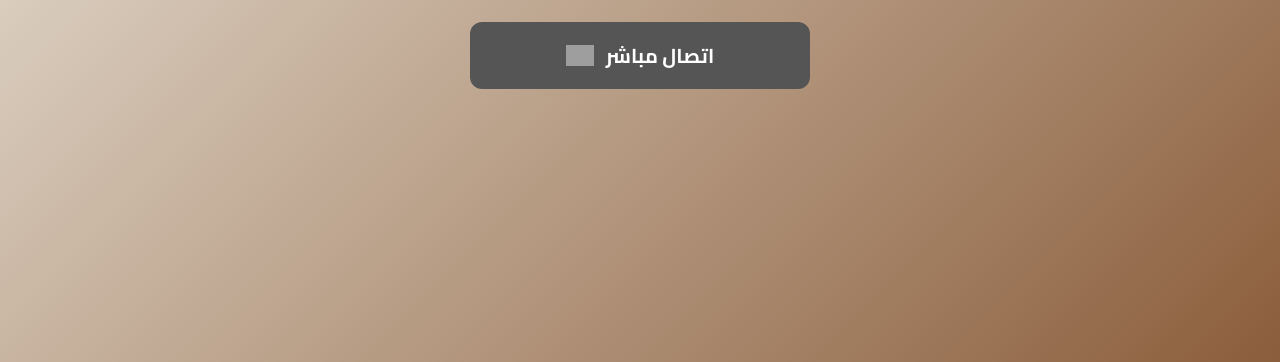
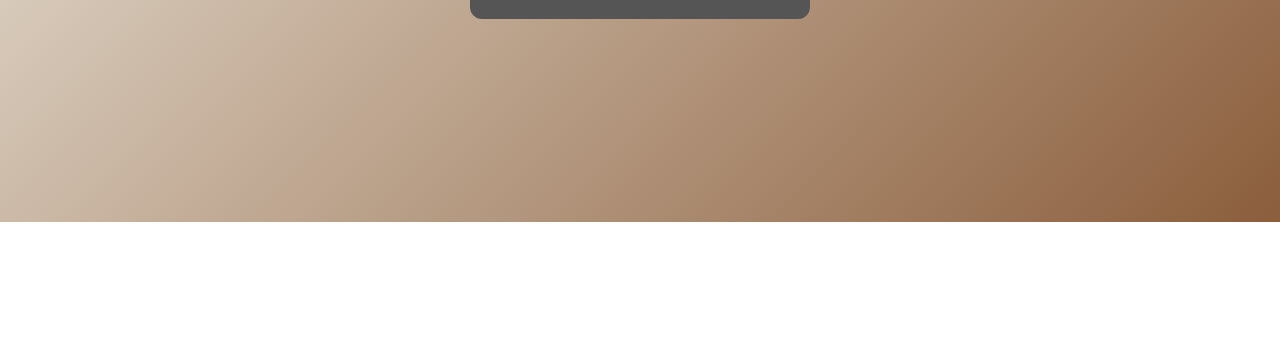
Before and after one commit to kaedoo/family-library, a plain HTML site: page index.html in a window 1280 px wide. Shown: the part 638-1000 px from the top of the page. After the commit the page ends 860 px from the top, so only its background shows below. Drawn offline with Linux system fonts and the light colour scheme; grey boxes are pictures that could not be loaded.

Commit message:
Update index.html

```diff
--- a/index.html
+++ b/index.html
@@ -10,7 +10,7 @@
 body {
   font-family: 'Cairo', sans-serif;
   text-align: center;
-  padding: 100px;
+  padding: 30px;
   margin: 0;
   background: linear-gradient(135deg, #f8f8f0 0%, #8b5e3c 100%);
   color: #fff;
```
